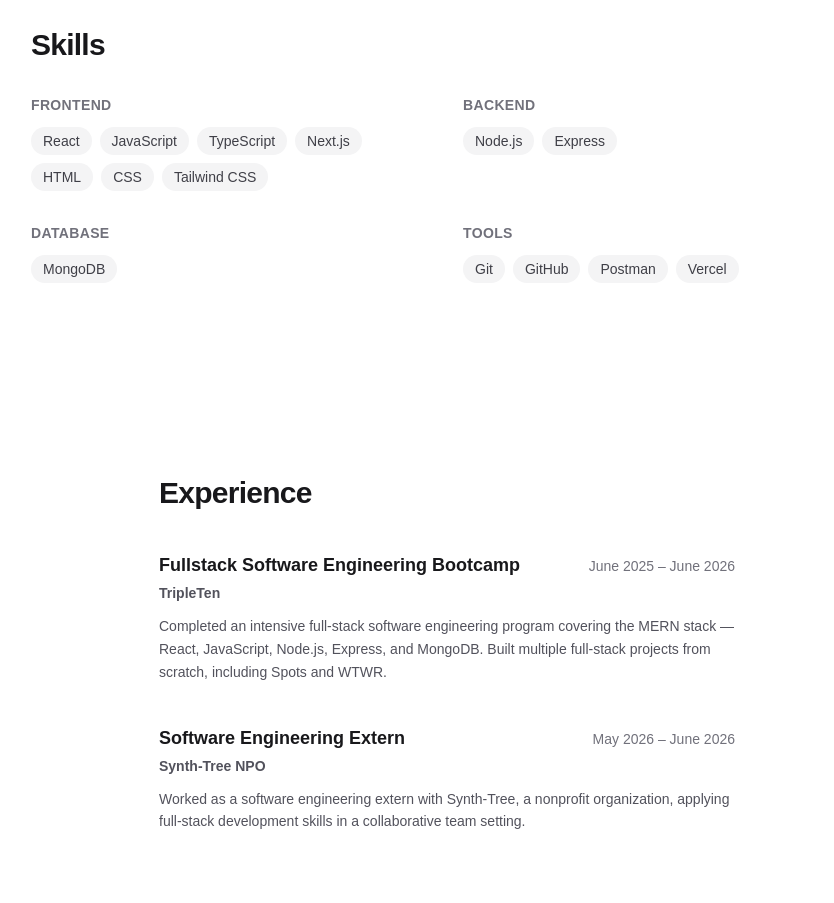
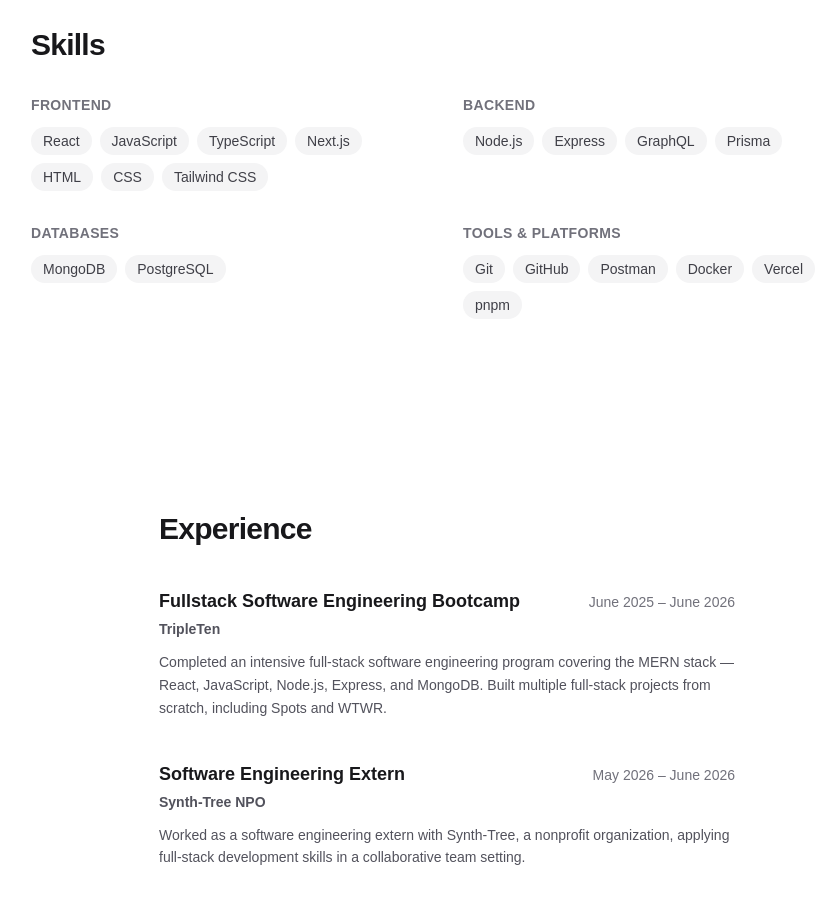
Before and after one commit to AA96-se/portfolio-website, a Next.js app: page / in a window 1280 px wide. Shown: the part 2140-3043 px from the top of the page, without its empty margins (193-1027 px from the left). Built offline with nearby package versions, Linux system fonts and the light colour scheme; no server answers.

Commit message:
Expand Skills section with externship-derived technologies
Adds GraphQL, Prisma, PostgreSQL, Docker, and pnpm, and renames
Database/Tools to Databases/Tools & Platforms to match. These reflect
skills from the Synth-Tree NPO externship, which has no dedicated
project entry due to NDA.

```diff
--- a/src/components/Skills/Skills.tsx
+++ b/src/components/Skills/Skills.tsx
@@ -13,15 +13,15 @@ const skillGroups = [
   },
   {
     category: "Backend",
-    items: ["Node.js", "Express"],
+    items: ["Node.js", "Express", "GraphQL", "Prisma"],
   },
   {
-    category: "Database",
-    items: ["MongoDB"],
+    category: "Databases",
+    items: ["MongoDB", "PostgreSQL"],
   },
   {
-    category: "Tools",
-    items: ["Git", "GitHub", "Postman", "Vercel"],
+    category: "Tools & Platforms",
+    items: ["Git", "GitHub", "Postman", "Docker", "Vercel", "pnpm"],
   },
 ];
 
```
